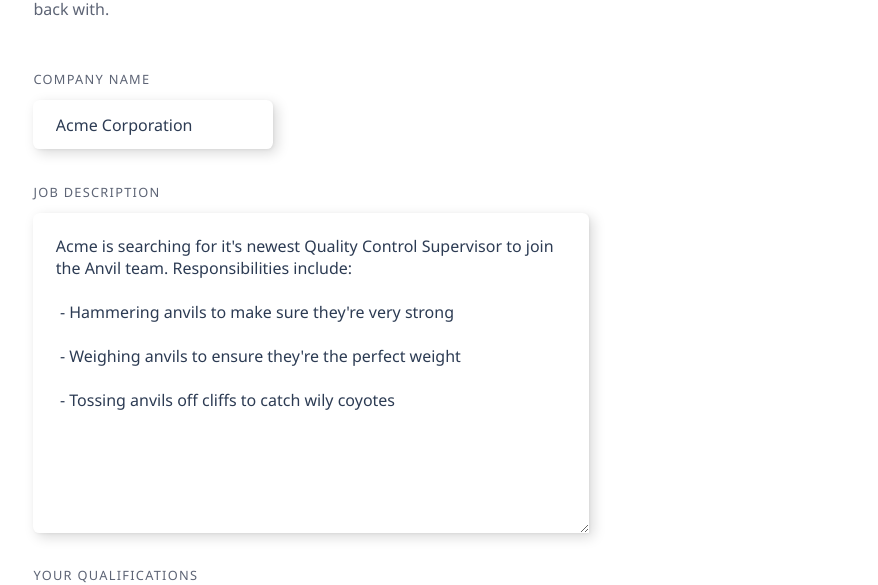
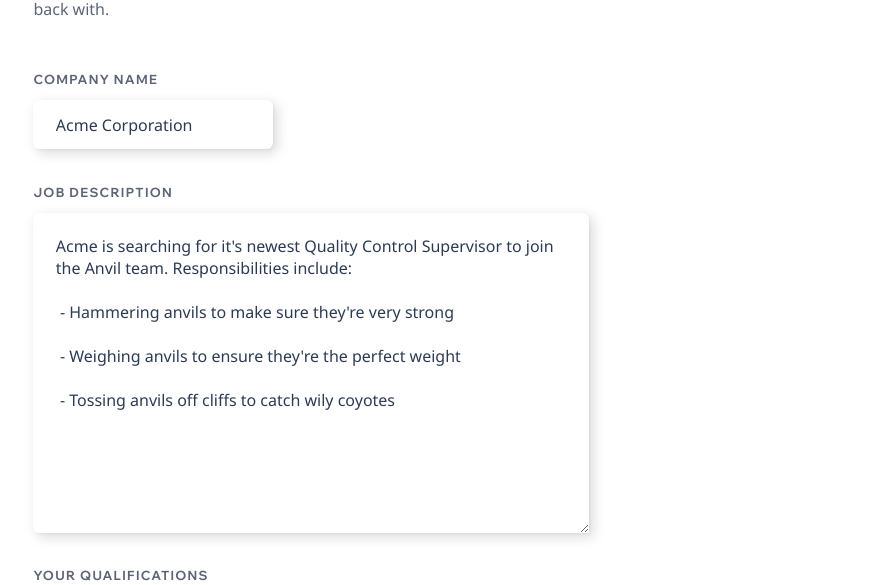
Before and after one commit to stufreen/cover-letters-web, a Preact app: page / in a window 1280 px wide. Shown: the part 222-807 px from the top of the page, without its empty margins (29-907 px from the left). Built offline with nearby package versions, Linux system fonts and the light colour scheme.

Commit message:
Tweak styles

```diff
--- a/src/components/LargeInput/LargeInput.css
+++ b/src/components/LargeInput/LargeInput.css
@@ -12,6 +12,7 @@
   font-weight: bold;
   letter-spacing: var(--letter-spacing-wide);
   margin: var(--spacing-2) 0;
+  font-family: var(--font-family-heading);
 }
 
 .large-input--textarea {
--- a/src/components/SmallInput/SmallInput.css
+++ b/src/components/SmallInput/SmallInput.css
@@ -12,6 +12,8 @@
   font-weight: bold;
   letter-spacing: var(--letter-spacing-wide);
   margin: var(--spacing-2) 0;
+
+  font-family: var(--font-family-heading);
 }
 
 .small-input--input {
--- a/src/index.css
+++ b/src/index.css
@@ -16,7 +16,7 @@
   --spacing-3: 1.4rem;
   --spacing-4: 1.9rem;
   --spacing-5: 2.6rem;
-  --font-size-1: 2.4rem;
+  --font-size-1: 2.8rem;
   --font-size-2: 1.9rem;
   --font-size-3: 1.5rem;
   --font-size-4: 1.2rem;
```
